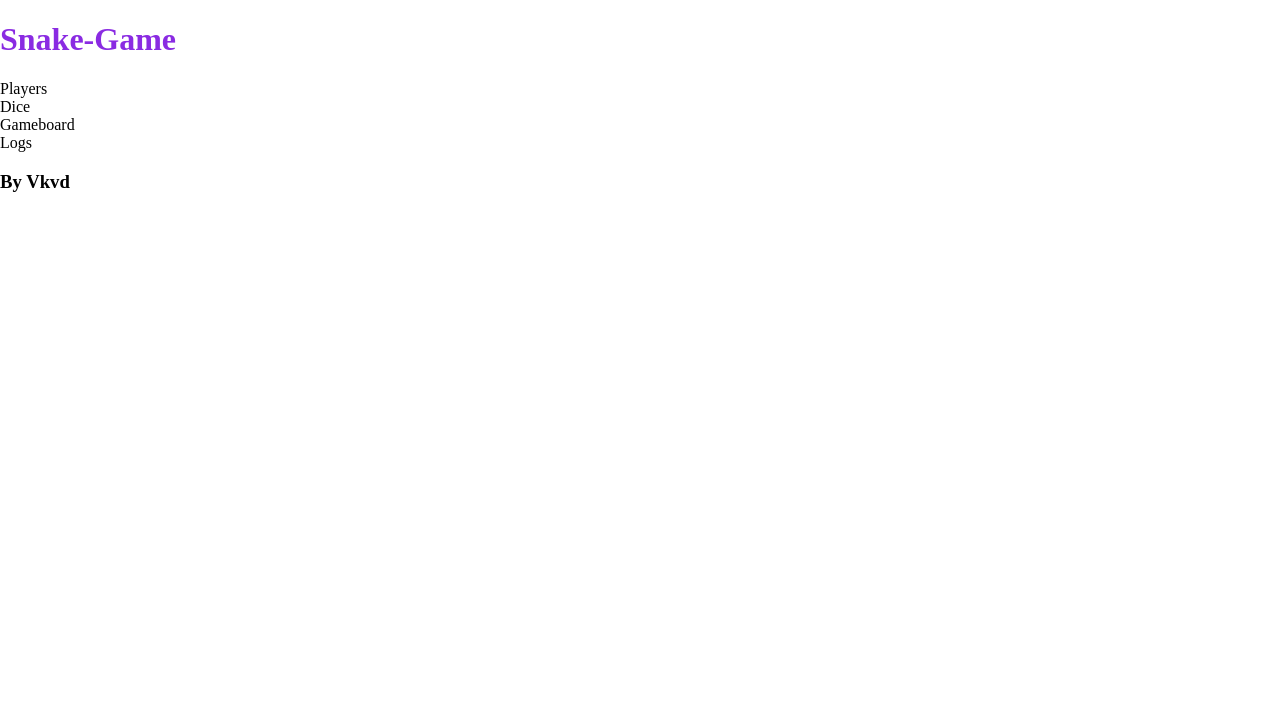
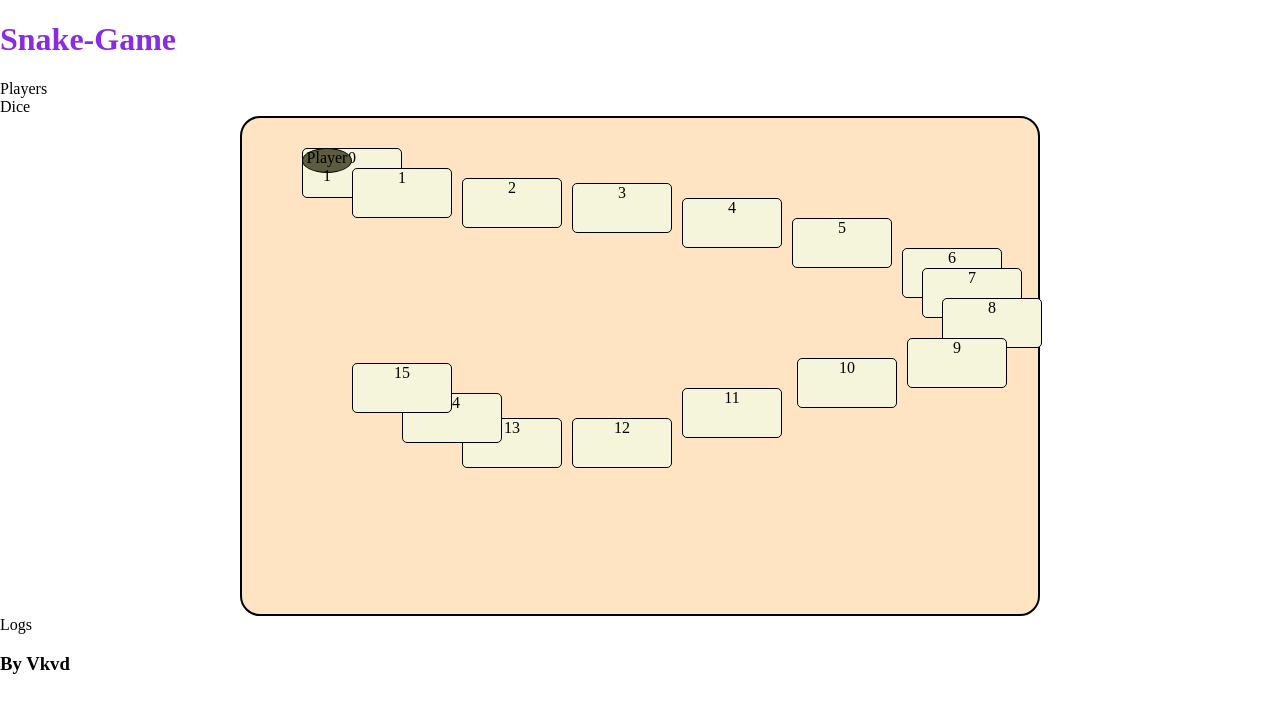
Before and after one commit to vkavvadas/Snake-Board-Game-, a React (Vite) app: page / in a window 1280 px wide. Shown: the top 712 px of the page. Built offline with nearby package versions, Linux system fonts and the light colour scheme.

Commit message:
Initial Gameboard logic

```diff
--- a/src/App.jsx
+++ b/src/App.jsx
@@ -9,12 +9,14 @@ function App() {
 
   return (
     <>
-    <Header/>
-    <Players></Players>
-    <Dice></Dice>
-    <Gameboard></Gameboard>
-    <Logs></Logs>
-    <Footer></Footer>
+    <Header />
+    <main>
+      <Players />
+      <Dice />
+      <Gameboard />
+      <Logs />
+    </main>
+    <Footer />
     </>
   );
 }
--- a/src/components/Gameboard.jsx
+++ b/src/components/Gameboard.jsx
@@ -1,10 +1,56 @@
-import Dice from "./Dice";
 
 export default function Gameboard (){
+    const positions = [
+        {number:0, x: 60, y:30},
+        {number:1, x: 110, y:50},
+        {number:2, x: 220, y:60},
+        {number:3, x: 330, y:65},
+        {number:4, x: 440, y:80},
+        {number:5, x: 550, y:100},
+        {number:6, x: 660, y:130},
+        {number:7, x: 680, y:150},
+        {number:8, x: 700, y:180},
+        {number:9, x: 665, y:220},
+        {number:10, x: 555, y:240},
+        {number:11, x: 440, y:270},
+        {number:12, x: 330, y:300},
+        {number:13, x: 220, y:300},
+        {number:14, x: 160, y:275},
+        {number:15, x: 110, y:245},
+    ]
+    const player = {
+        name:"Player 1",
+        position:0
+    }
+    console.log(positions[0]);
+
+    const playerPosition = positions.find((position)=>{
+        return player.position === position.number;
+    })
 
     return (
-        <div>
-            Gameboard
+        <div id="gameboard">
+            {positions.map(position => {
+                return (
+                    <div
+                    className="square"
+                    key={position.number}
+                    style={{left:`${position.x}px` ,
+                            top:`${position.y}px`}}
+                    >
+                        {position.number}
+                    </div>
+                );
+            })}
+            <div
+            className="Pioni"
+            style={{
+                left:playerPosition.x ,
+                top:playerPosition.y
+            }}
+            >
+            {player.name}
+            </div>
         </div>
     );
 }
--- a/src/components/Players.jsx
+++ b/src/components/Players.jsx
@@ -1,4 +1,5 @@
 export default function Players (){
+
 
     return (
         <div>Players</div>
--- a/src/index.css
+++ b/src/index.css
@@ -9,3 +9,41 @@ body {
 header {
   color:blueviolet
 }
+
+footer {
+text-align: center;
+}
+
+#gameboard {
+  width: 800px;
+  height: 500px;
+  border: 2px solid;
+  border-radius: 20px;
+  background-color: bisque;
+  text-align: center;
+  align-content: center;
+  margin: 0 auto;
+  position: relative;
+}
+
+.square{
+position: absolute;
+top:50px;
+left:100px;
+width: 100px;
+height: 50px;
+border: 1px solid;
+background-color:beige;
+border-radius: 5px;
+}
+
+.Pioni {
+position: absolute;
+top:50px;
+left:100px;
+width: 50px;
+height: 25px;
+border: 1px solid;
+background-color:rgb(92, 92, 63);
+border-radius: 50% 50%;
+}
```
